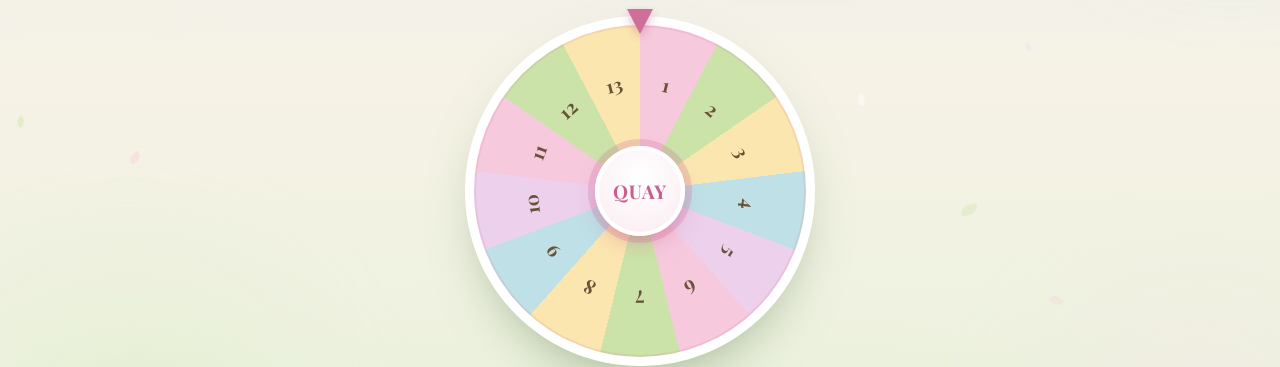
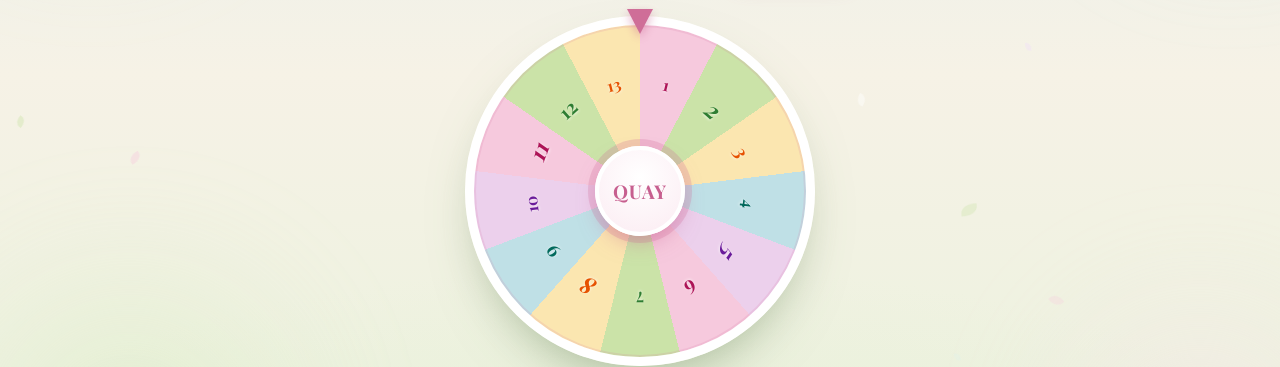
Before and after one commit to haphuocsang1801/giao-huan-cua-me, a React (Vite) app: page / in a window 1280 px wide. Shown: the part 294-661 px from the top of the page. Built offline with nearby package versions, Linux system fonts and the light colour scheme; a web font is replaced by a local one.

Commit message:
feat: add favicon and liven up wheel number labels
- Add SVG favicon (pink heart on pastel background) matching app theme
- Link favicon in index.html
- Wheel numbers: cycle 5 rich colors, 3 alternating sizes, italic accent
- Fix teaching-num circle: add line-height: 1 for proper vertical centering

```diff
--- a/index.html
+++ b/index.html
@@ -3,6 +3,7 @@
   <head>
     <meta charset="UTF-8" />
     <meta name="viewport" content="width=device-width, initial-scale=1.0" />
+    <link rel="icon" type="image/svg+xml" href="/favicon.svg" />
     <title>Giáo Huấn của Mẹ</title>
     <link rel="preconnect" href="https://fonts.googleapis.com" />
     <link rel="preconnect" href="https://fonts.gstatic.com" crossorigin />
--- a/src/components/WheelWidget.jsx
+++ b/src/components/WheelWidget.jsx
@@ -7,6 +7,17 @@ const WHEEL_COLORS = ['#f6c9dd', '#cbe3a8', '#fbe6b0', '#bfe0e6', '#ecd0ec']
 const CONIC = Array.from({ length: N }, (_, i) =>
   `${WHEEL_COLORS[i % WHEEL_COLORS.length]} ${i * SEG}deg ${(i + 1) * SEG}deg`
 ).join(',')
+
+// Màu đậm bổ trợ cho từng màu nền pastel, xen kẽ tạo cảm giác sống động
+const LABEL_COLORS = ['#ad1457', '#2e7d32', '#e65100', '#00695c', '#6a1b9a']
+// Kích thước luân phiên: nhỏ – lớn – vừa để tạo nhịp điệu
+const LABEL_SIZES = ['clamp(13px,3vw,16px)', 'clamp(18px,4.2vw,23px)', 'clamp(15px,3.6vw,19px)']
+const LABEL_STYLES = Array.from({ length: N }, (_, i) => ({
+  color: LABEL_COLORS[i % LABEL_COLORS.length],
+  fontSize: LABEL_SIZES[i % LABEL_SIZES.length],
+  textShadow: '0 1px 3px rgba(255,255,255,0.7)',
+  fontStyle: i % 3 === 1 ? 'italic' : 'normal',
+}))
 
 export default function WheelWidget({ active, onReveal, closeKey, triggerKey }) {
   const wheelRef = useRef(null)
@@ -84,7 +95,7 @@ export default function WheelWidget({ active, onReveal, closeKey, triggerKey })
           style={{ background: `conic-gradient(${CONIC})` }}
         >
           {Array.from({ length: N }, (_, i) => (
-            <span key={i} className="lbl">{i + 1}</span>
+            <span key={i} className="lbl" style={LABEL_STYLES[i]}>{i + 1}</span>
           ))}
         </div>
         <button className="hub" onClick={doSpin} disabled={spinning}>QUAY</button>
--- a/src/styles/index.css
+++ b/src/styles/index.css
@@ -591,6 +591,7 @@ body {
   font-family: "Playfair Display", serif;
   font-weight: 700;
   font-size: 13px;
+  line-height: 1;
   color: var(--pink-deep);
   margin-top: 2px;
 }
```
Also changed, not shown: public/favicon.svg (added).
